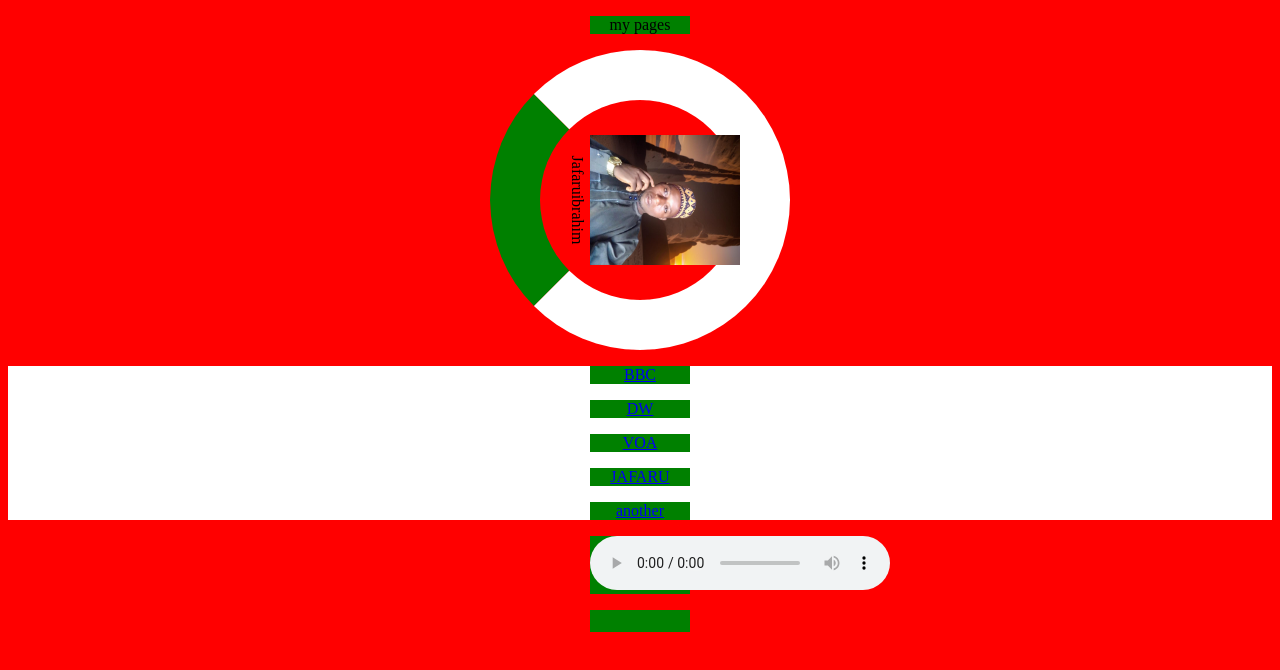
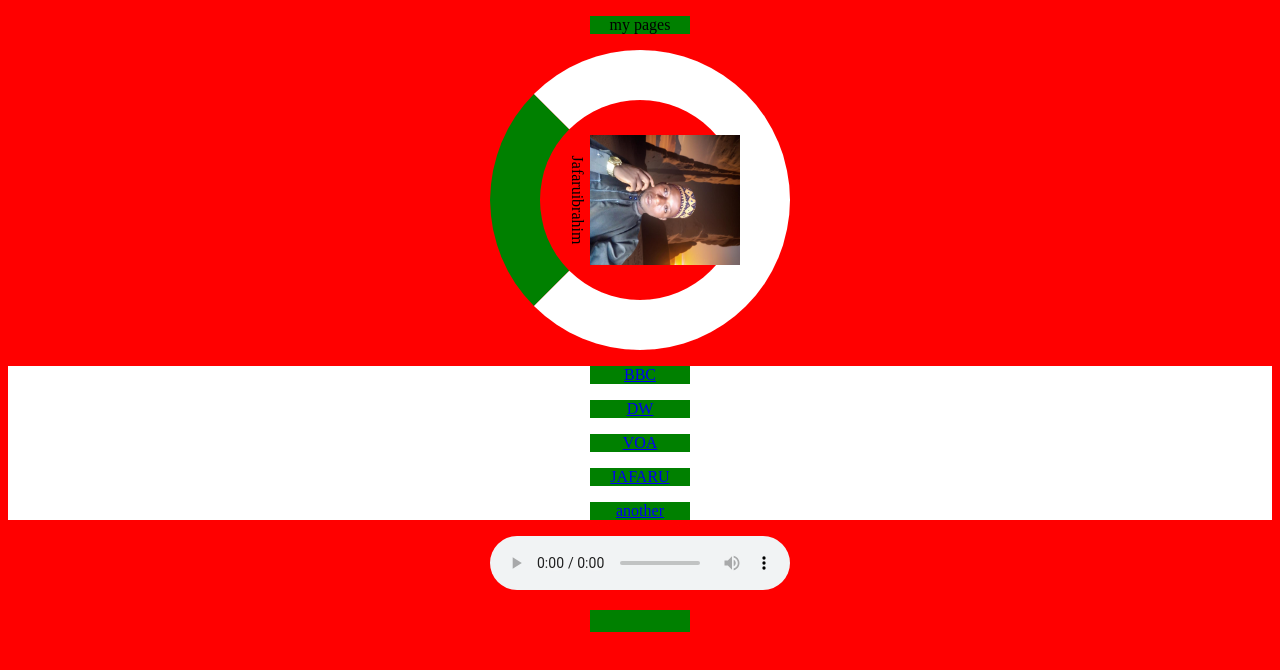
Before and after one commit to Jafaruibrahim/Redio1, a plain HTML site: page index.html in a window 1280 px wide. Drawn offline with Linux system fonts and the light colour scheme.

Commit message:
Update index.html

```diff
--- a/index.html
+++ b/index.html
@@ -40,10 +40,10 @@ Width:100px;
       <p><a href="https://jafaruibrahim.blogspot.com">JAFARU</a></p>
       <p><a href="https://docs.google.com/document/d/1y6CKiZy4yHK8QIXfSWSvZutnYV5tlb8ChDo2NIzc80M/edit?usp=drivesdk">another</a></p>
     </div>
-    <p> <audio controls autoplay>
+    <audio controls autoplay>
     <source src=" 1000006081.mp3 " type="audio/mpeg">
     Your browser does not support the audio element.
-  </audio>   </p>
+  </audio>
     <p style="color:white;"><marquee>09033343991</marquee></p>
 
 </body>
```
